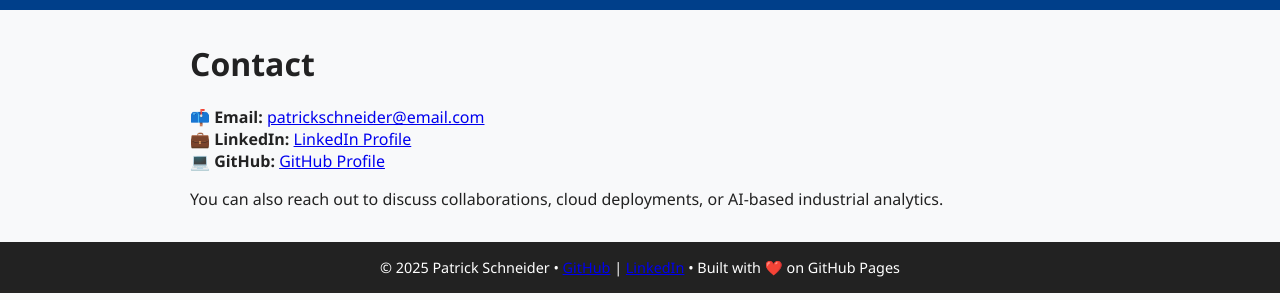
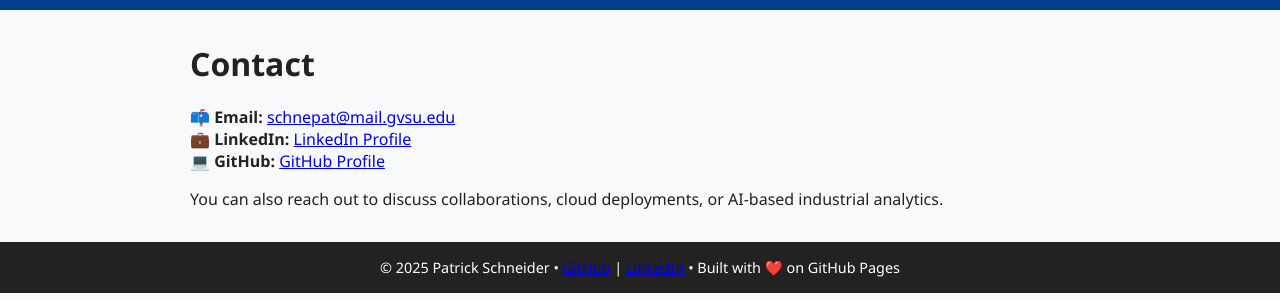
Before and after one commit to schnepat/schnepat.github.io, a Jekyll site: the page built from contact.md, in a window 1280 px wide. Shown: the part 220-520 px from the top of the page. Built offline with Jekyll 4.4.1, drawn with Linux system fonts in a browser that asks for light colours.

Commit message:
Update _config.yml

```diff
--- a/_config.yml
+++ b/_config.yml
@@ -7,11 +7,10 @@
 
 author:
   name: "Patrick Schneider"
-  email: "patrickschneider@email.com"
-  linkedin: "https://linkedin.com/in/patrickschneider"
+  email: "schnepat@mail.gvsu.edu"
+  linkedin: "https://www.linkedin.com/in/patrick-schneider-7919b050"
   github: "https://github.com/patrickschneider"
 
-# Navigation links for all pages
 navbar:
   - title: "Home"
     url: "/"
@@ -22,7 +21,6 @@
   - title: "Contact"
     url: "/contact"
 
-# Plugins
 plugins:
   - jekyll-seo-tag
   - jekyll-feed
```
